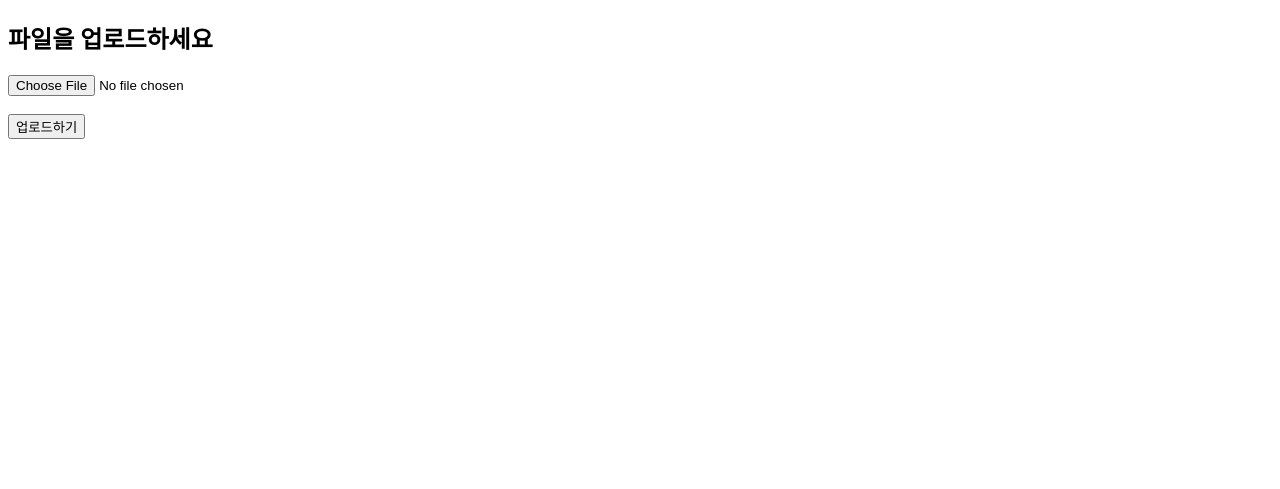
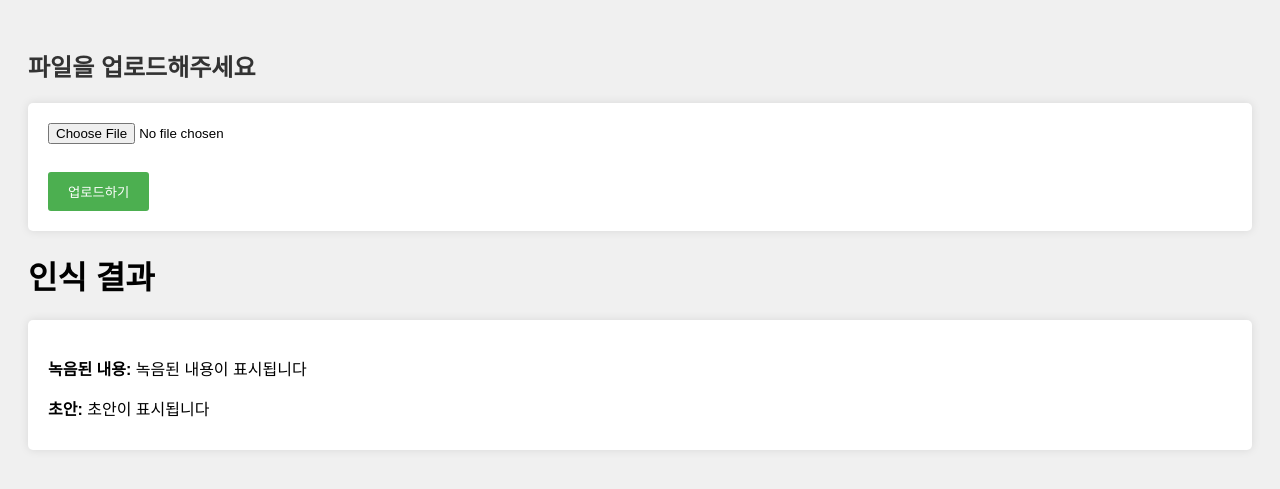
Before and after one commit to DongHoonDong/autobio_proj, a Flask app: page / in a window 1280 px wide. Shown: the top 489 px of the page. Run offline with Flask 2, Linux system fonts and the light colour scheme.

Commit message:
기본 css추가, AudioController, FileUploadController 분리, /fileupload에서 바로 결과 표시

```diff
--- /dev/null
+++ b/src/main/resources/static/css/style.css
@@ -0,0 +1,70 @@
+/* 파일 업로드 폼 스타일 */
+body {
+    font-family: Arial, sans-serif;
+    background-color: #f0f0f0;
+    padding: 20px;
+}
+
+h2 {
+    color: #333;
+}
+
+form {
+    background-color: #fff;
+    padding: 20px;
+    border-radius: 5px;
+    box-shadow: 0 0 10px rgba(0, 0, 0, 0.1);
+    margin-bottom: 20px;
+}
+
+input[type=file] {
+    margin-bottom: 10px;
+}
+
+button[type=submit] {
+    background-color: #4CAF50;
+    color: white;
+    padding: 10px 20px;
+    border: none;
+    cursor: pointer;
+    border-radius: 3px;
+}
+
+button[type=submit]:hover {
+    background-color: #45a049;
+}
+
+/* 로딩 스피너 스타일 */
+.loader {
+    border: 4px solid #f3f3f3;
+    border-top: 4px solid #3498db;
+    border-radius: 50%;
+    width: 20px;
+    height: 20px;
+    animation: spin 1s linear infinite;
+    display: inline-block;
+    vertical-align: middle;
+    margin-left: 10px;
+}
+
+@keyframes spin {
+    0% { transform: rotate(0deg); }
+    100% { transform: rotate(360deg); }
+}
+
+/* 인식 결과 스타일 */
+#result {
+    background-color: #fff;
+    padding: 20px;
+    border-radius: 5px;
+    box-shadow: 0 0 10px rgba(0, 0, 0, 0.1);
+    margin-bottom: 20px;
+}
+
+#result p {
+    margin-bottom: 10px;
+}
+
+#error {
+    color: red;
+}
--- a/src/main/resources/templates/fileupload.html
+++ b/src/main/resources/templates/fileupload.html
@@ -2,14 +2,60 @@
 <html lang="en">
 <head>
     <meta charset="UTF-8">
-    <title>녹음된 파일을 업로드해주세요</title>
+    <title>파일을 업로드해주세요</title>
+    <script src="https://code.jquery.com/jquery-3.6.0.min.js"></script>
+    <link rel="stylesheet" href="/css/style.css">
 </head>
 <body>
-<h2>파일을 업로드하세요</h2>
-<form method="POST" action="/upload" enctype="multipart/form-data">
+<h2>파일을 업로드해주세요</h2>
+<form id="uploadForm" enctype="multipart/form-data">
     <input type="file" name="file" required>
     <br><br>
     <button type="submit">업로드하기</button>
+    <span id="uploadingMsg" style="display: none;">생성중입니다... <div class="loader"></div></span>
 </form>
+
+<h1>인식 결과</h1>
+<div id="result">
+    <p><strong>녹음된 내용:</strong> <span id="transcript">녹음된 내용이 표시됩니다</span></p>
+    <p><strong>초안:</strong> <span id="guideline">초안이 표시됩니다</span></p>
+</div>
+
+<div id="error"></div>
+
+<script>
+    $(document).ready(function() {
+        $('#uploadForm').on('submit', function(e) {
+            e.preventDefault();
+
+            var formData = new FormData(this);
+            $.ajax({
+                url: '/upload',
+                type: 'POST',
+                data: formData,
+                contentType: false,
+                processData: false,
+                beforeSend: function() {
+                    $('#uploadingMsg').show();
+                },
+                success: function(data) {
+                    $('#uploadingMsg').hide();
+
+                    if (data.error) {
+                        $('#error').text(data.error);
+                    } else {
+                        $('#transcript').text(data.transcript);
+                        $('#guideline').text(data.guideline);
+                        $('#error').text('');
+                    }
+                },
+                error: function(jqXHR, textStatus, errorThrown) {
+                    $('#uploadingMsg').hide();
+                    $('#error').text('An error occurred: ' + errorThrown);
+                }
+            });
+        });
+    });
+</script>
 </body>
 </html>
```
Also changed, not shown: 3 other files.
